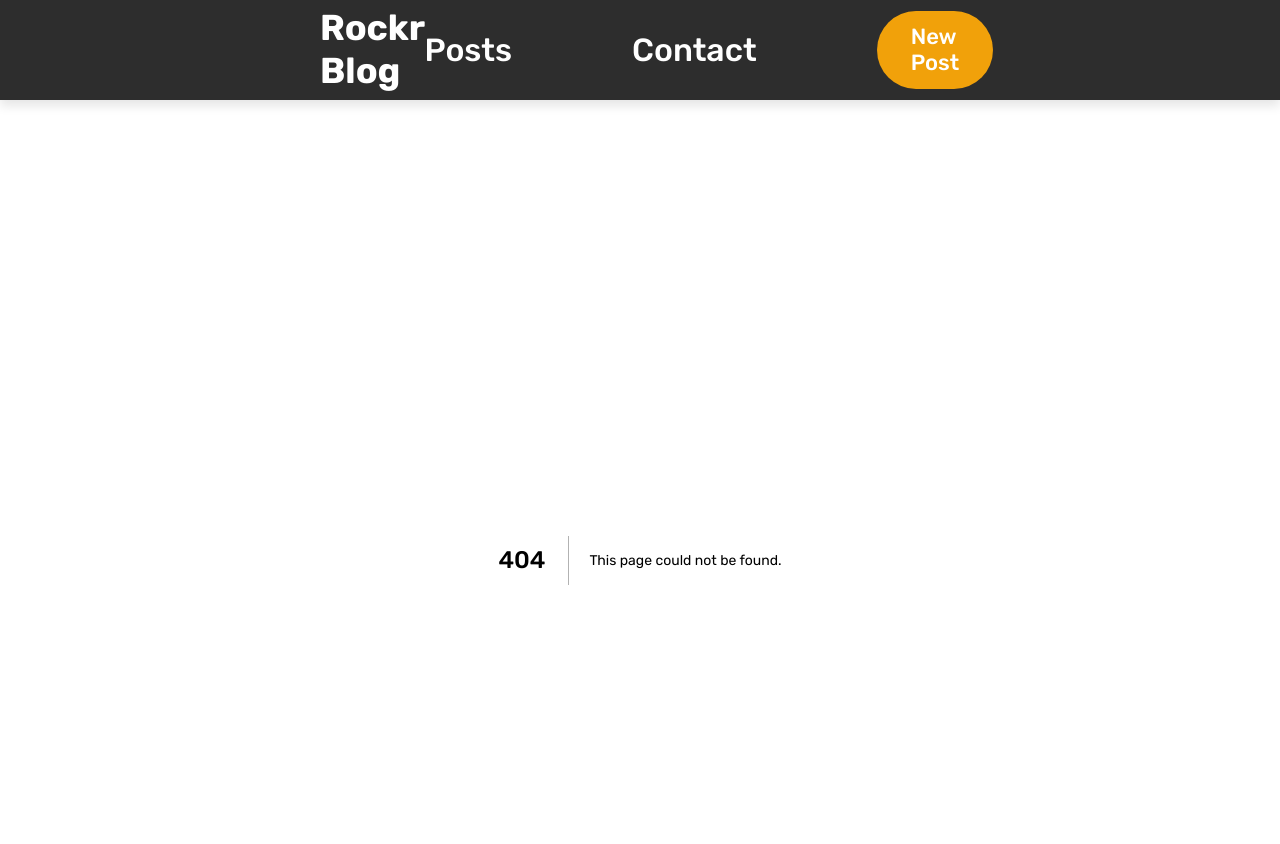
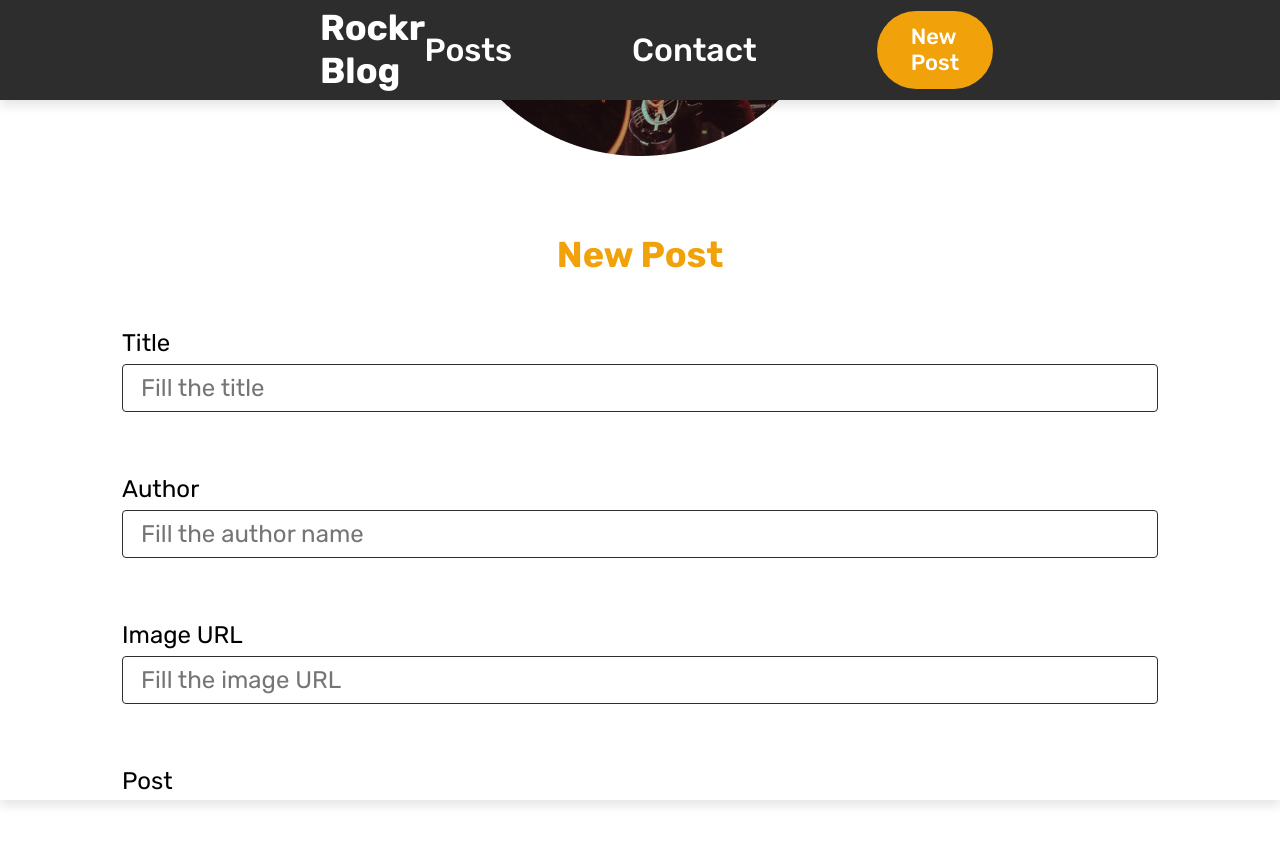
Before and after one commit to lnabesima/coderockr__test, a Next.js app: page /newpost in a window 1280 px wide. Before the commit this address had no page. Shown: the top 844 px of the page. After the commit the page ends 800 px from the top, so only its background shows below. Built offline with nearby package versions, Linux system fonts and the light colour scheme.

Commit message:
feat: add newPost component

```diff
--- a/components/Basics/Button.js
+++ b/components/Basics/Button.js
@@ -1,13 +1,18 @@
 import styles from './Button.module.scss';
 
-const Button = ({ onClick, label, disabled }) => {
+const Button = ({ onClick, label, disabled, newPost }) => {
   return (
     <button
       className={
         disabled ? `${styles.button} ${styles.disabled}` : styles.button
       }
       onClick={onClick}>
-      <img className={styles.img} src='/send.svg' alt='' /> {label}
+      <img
+        className={styles.img}
+        src={newPost ? '/post.svg' : '/send.svg'}
+        alt=''
+      />{' '}
+      {label}
     </button>
   );
 };
--- a/components/Modal/Modal.module.scss
+++ b/components/Modal/Modal.module.scss
@@ -1,7 +1,7 @@
 @import '../../styles/base';
 
-.contactModal {
-  background-color: rgba(0, 0, 0, 0.6);
+.contactModal,
+.contactModalPost {
   height: 100vh;
   width: 100vw;
   z-index: 5;
@@ -16,11 +16,15 @@
   flex-direction: column;
 }
 
-.wrapper {
+.contactModal {
+  background-color: rgba(0, 0, 0, 0.6);
+}
+
+.wrapper,
+.wrapperPost {
   z-index: 4;
   background-color: #fff;
-  width: calculateRem(810px);
-  height: calculateRem(1100px);
+
   display: flex;
   flex-direction: column;
   align-items: center;
@@ -28,6 +32,24 @@
   position: relative;
   overflow-y: auto;
   padding: calculateRem(90px) calculateRem(122px) calculateRem(112px);
+}
+
+.wrapper {
+  width: calculateRem(810px);
+  height: calculateRem(1100px);
+}
+
+.wrapperPost {
+  width: calculateRem(1280px);
+  height: calculateRem(1612px);
+  box-shadow: 0px 6px 10px 0px #0000001a;
+  margin-top: calculateRem(100px);
+
+  & > img {
+    width: calculateRem(400px);
+    aspect-ratio: 1 / 1;
+    margin-bottom: calculateRem(78px);
+  }
 }
 
 .close {
@@ -41,8 +63,7 @@
   line-height: calculateRem(42.66px);
   font-weight: 700;
   color: $text-gradient;
-  // margin-block: calculateRem(90px) calculateRem(50px);
-  margin-bottom: calculateRem(50pxg);
+  margin-bottom: calculateRem(50px);
 }
 
 .form {
--- a/components/Modal/NewPostModal.js
+++ b/components/Modal/NewPostModal.js
@@ -1,7 +1,81 @@
-import React from 'react'
+import { useState } from 'react';
+import { useNavbarData } from '../../context/NavbarData';
+import { Button } from '../Basics/Button';
+import { Input } from '../Basics/Input';
+import { TextArea } from '../Basics/TextArea';
+import styles from './Modal.module.scss';
 
 export const NewPostModal = () => {
+  const [loading, setLoading] = useState(false);
+  const [title, setTitle] = useState('');
+  const [author, setAuthor] = useState('');
+  const [imgUrl, setImgUrl] = useState('');
+  const [post, setPost] = useState('');
+
+  const handleSubmit = event => {
+    event.preventDefault();
+    if (!title || !author || !imgUrl || !post) return;
+    setLoading(true);
+    const post = { title, author, imgUrl, post };
+
+    setTitle('');
+    setAuthor('');
+    setImgUrl('');
+    setPost('');
+    /*chamar a função para postar aqui*/
+
+    setLoading(false);
+  };
+
   return (
-    <div>NewPostModal</div>
-  )
-}
+    <section className={styles.contactModalPost}>
+      <div className={styles.wrapperPost}>
+        <img src='/Photo.png' alt='Author profile picture' />
+
+        <h2 className={styles.title}>New Post</h2>
+        <form action='' className={styles.form}>
+          <Input
+            type='text'
+            label='Title'
+            placeholder='Fill the title'
+            id='title'
+            value={title}
+            onChange={e => setTitle(e.target.value)}
+            required
+          />
+          <Input
+            type='text'
+            label='Author'
+            placeholder='Fill the author name'
+            id='author'
+            value={author}
+            onChange={e => setAuthor(e.target.value)}
+            required
+          />
+          <Input
+            type='text'
+            label='Image URL'
+            placeholder='Fill the image URL'
+            id='imgUrl'
+            value={imgUrl}
+            onChange={e => setImgUrl(e.target.value)}
+          />
+          <TextArea
+            label='Post'
+            placeholder='Post...'
+            id='post'
+            required
+            value={post}
+            onChange={e => setPost(e.target.value)}
+          />
+
+          {loading ? (
+            <Button label='Submit' newPost onClick={handleSubmit} disabled />
+          ) : (
+            <Button label='Submit' newPost onClick={handleSubmit} />
+          )}
+        </form>
+      </div>
+    </section>
+  );
+};
--- a/components/Navbar/Navbar.js
+++ b/components/Navbar/Navbar.js
@@ -24,10 +24,8 @@ const Navbar = () => {
           onClick={() => setOpenContactModal(!openContactModal)}>
           Contact
         </li>
-        <li
-          className={styles.linkList__newPost}
-          onClick={() => setOpenNewPostModal(!openNewPostModal)}>
-          New Post
+        <li className={styles.linkList__newPost}>
+          <Link href='/newpost'>New Post</Link>
         </li>
       </ul>
     </div>
--- a/components/Navbar/Navbar.module.scss
+++ b/components/Navbar/Navbar.module.scss
@@ -35,7 +35,8 @@
     cursor: pointer;
   }
 
-  &__link a {
+  &__link a,
+  &__newPost a {
     text-decoration: none;
     color: white;
   }
--- /dev/null
+++ b/pages/newpost.js
@@ -0,0 +1,7 @@
+import { NewPostModal } from "../components/Modal/NewPostModal"
+
+const NewPost = () => {
+  return <NewPostModal />
+}
+
+export default NewPost
```
Also changed, not shown: pages/index.js (+1 -8 lines), public/Photo.png (added), public/post.svg (added).
